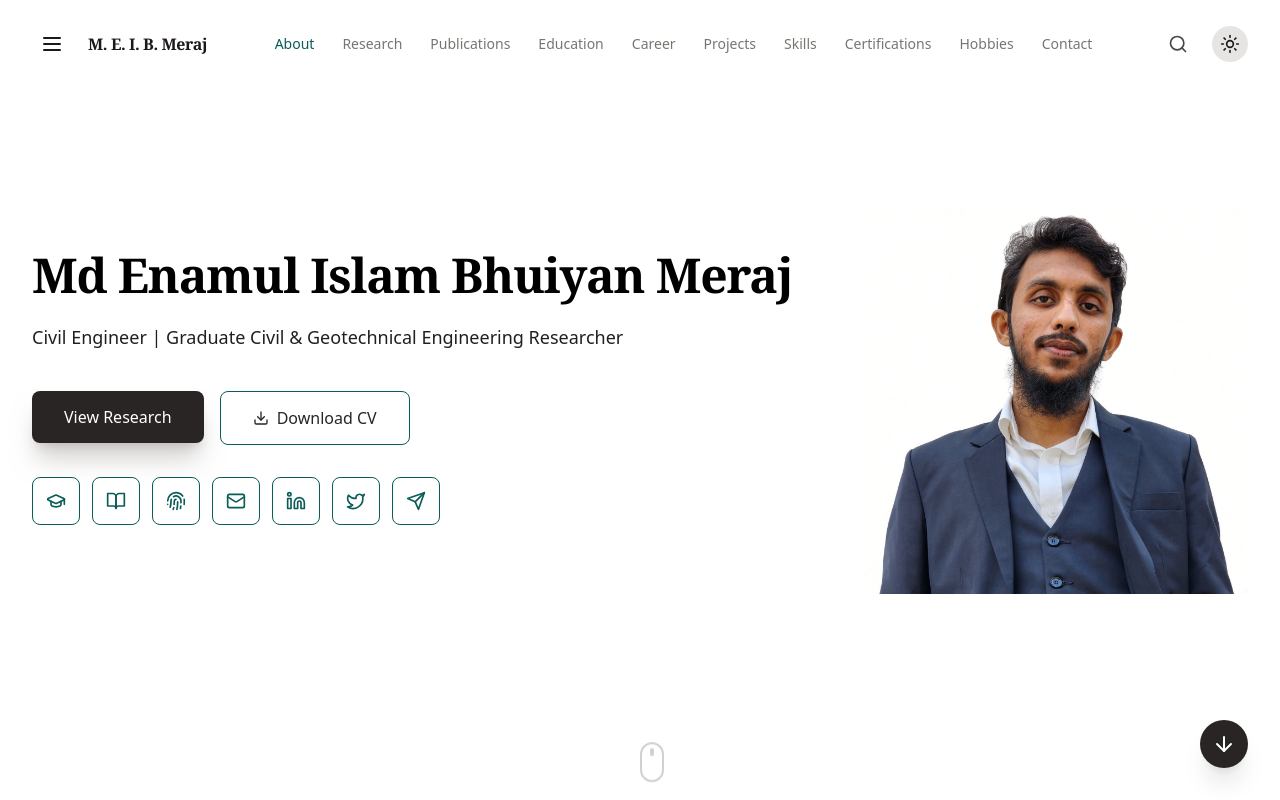
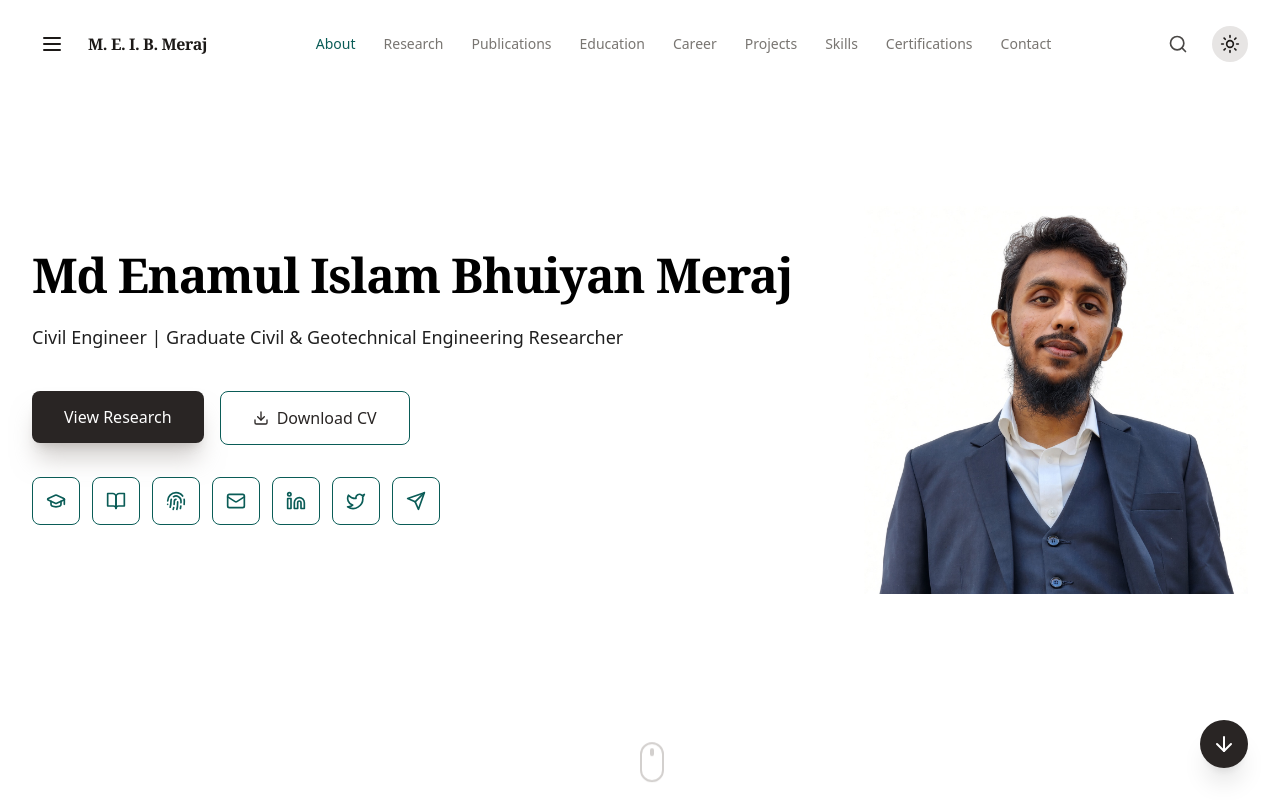
Before and after one commit to enamulislammeraj25-rin/portfolio-xrin, a React (Create React App) app: page / in a window 1280 px wide. Shown: the top 800 px of the page. Built offline with nearby package versions, Linux system fonts and the light colour scheme.

Commit message:
Hide Hobbies from the top bar and menu without deleting the section.

```diff
--- a/src/App.js
+++ b/src/App.js
@@ -144,7 +144,11 @@ export default function App() {
     { name: "Projects", id: "projects" },
     { name: "Skills", id: "skills" },
     { name: "Certifications", id: "certifications" },
-    { name: "Hobbies", id: "hobbies" }, // Hobbies ID for link logic
+    // Hobbies removed from the top bar and hamburger for the academic site.
+    // The section is already off the page (showHobbies = false).
+    // Menu -> Hobbies used to open the modal via scrollToSection('hobbies').
+    // To restore the nav label, uncomment the next line.
+    // { name: "Hobbies", id: "hobbies" },
     { name: "Contact", id: "contact" }
   ];
 
```
